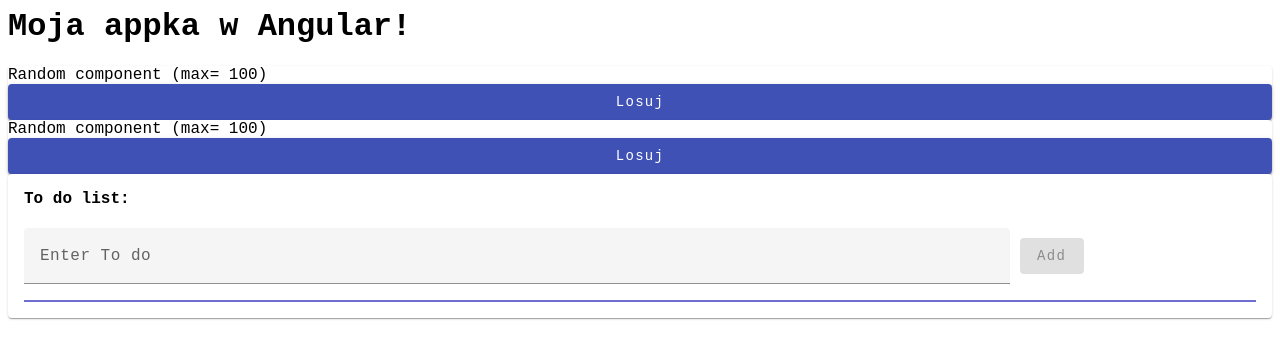
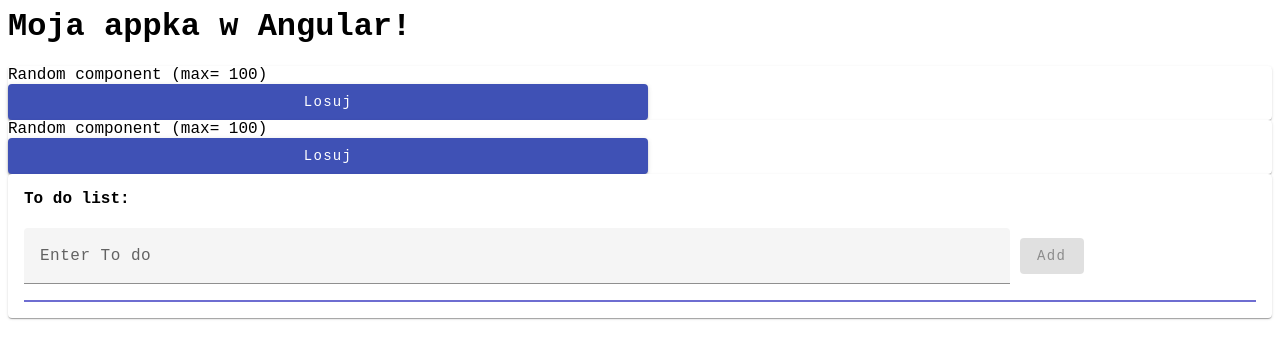
Before and after one commit to malwozniak/angular-random-list, an Angular app: page / in a window 1280 px wide. Shown: the top 358 px of the page. Built offline with nearby package versions, Linux system fonts and the light colour scheme.

Commit message:
2 files modified

```diff
--- a/src/app/components/random/random.component.css
+++ b/src/app/components/random/random.component.css
@@ -0,0 +1,8 @@
+.random-btn {
+  width: 50vw;
+}
+
+.score {
+  font-weight: 700;
+  justify-content: center;
+}
--- a/src/app/components/random/random.component.html
+++ b/src/app/components/random/random.component.html
@@ -1,8 +1,13 @@
 <mat-card mat-table>
   <ng-container>Random component (max= 100)</ng-container>
-  <span>{{ randomNumber }}</span>
+  <span class="score">{{ randomNumber }}</span>
 
-  <button mat-raised-button (click)="generateRandomNumbers()" color="primary">
-  Losuj
+  <button
+    mat-raised-button
+    class="random-btn"
+    (click)="generateRandomNumbers()"
+    color="primary"
+  >
+    Losuj
   </button>
 </mat-card>
```
